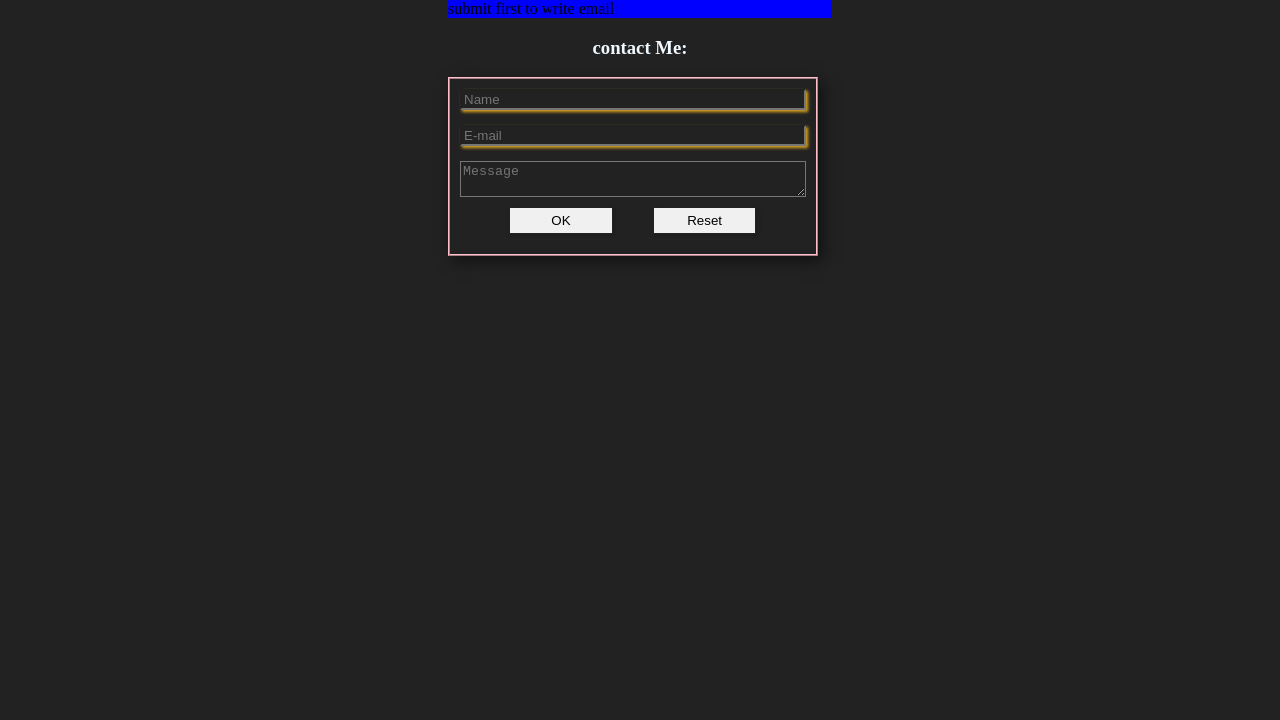
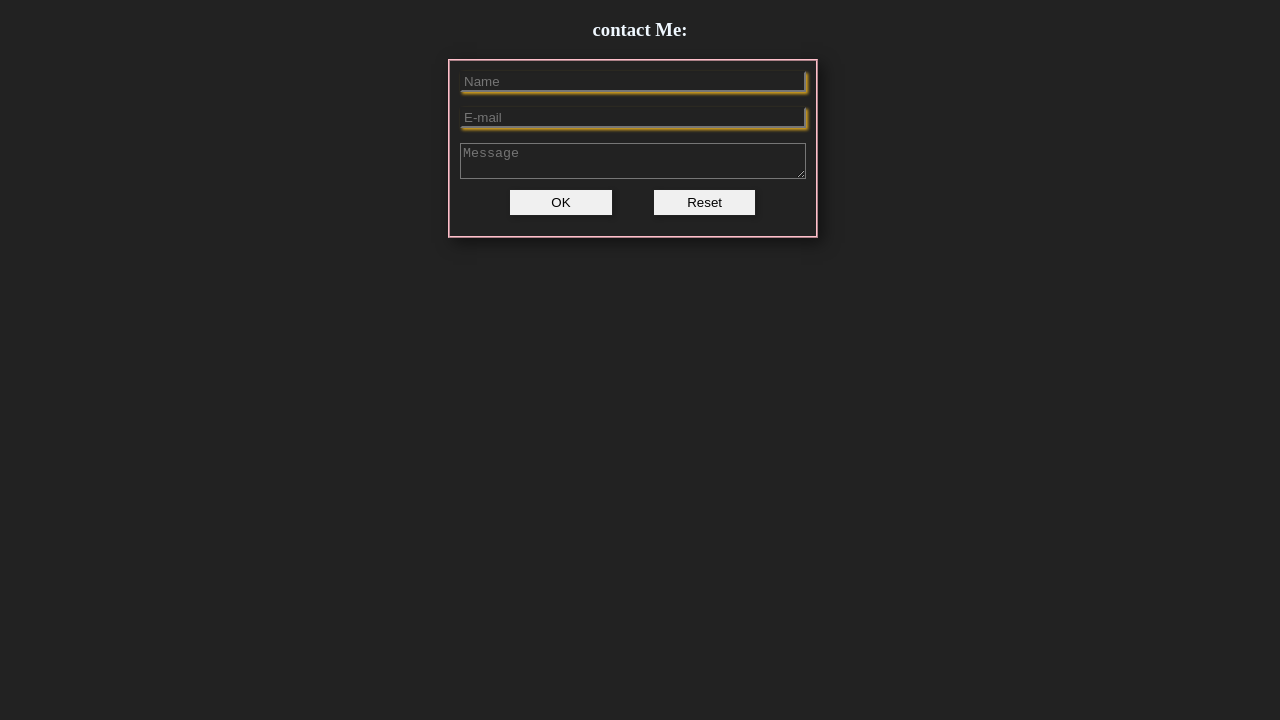
Before and after one commit to shekharsingh-rajput/portfolio-website, a plain HTML site: page contact.html in a window 1280 px wide. Shown: the part 80-800 px from the top of the page. Drawn offline with Linux system fonts and the light colour scheme.

Commit message:
contact.html

```diff
--- a/contact.html
+++ b/contact.html
@@ -44,7 +44,6 @@
         </div>
     </div>
     <div class="container1">
-        <span class="text"> submit first to write email</span>
         <h3>contact Me:</h3>
         <!-- <form action="mailto:shekharsingh36912@gmail.com" method="post" enctype="text/plain"> -->
           <form id="contactForm" onsubmit="return validateForm(event)">
```
